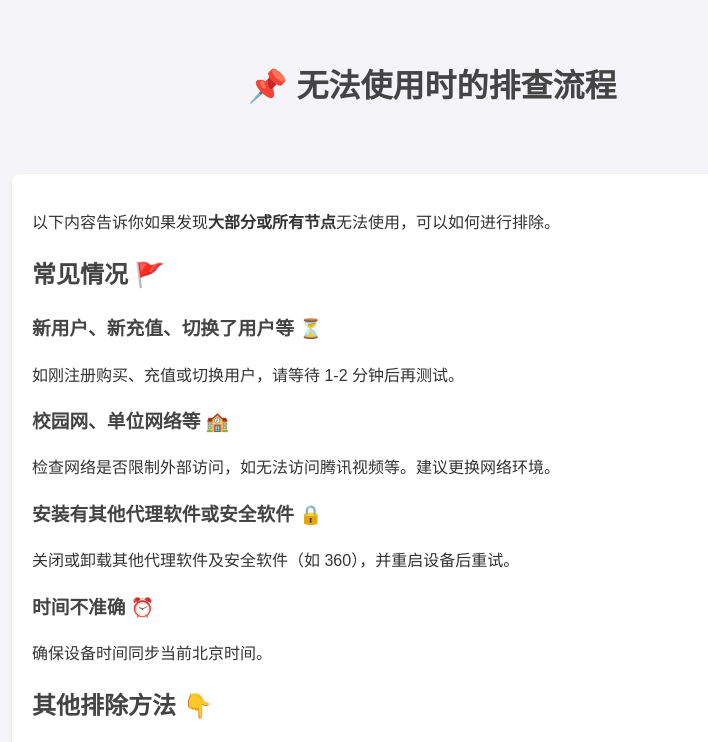
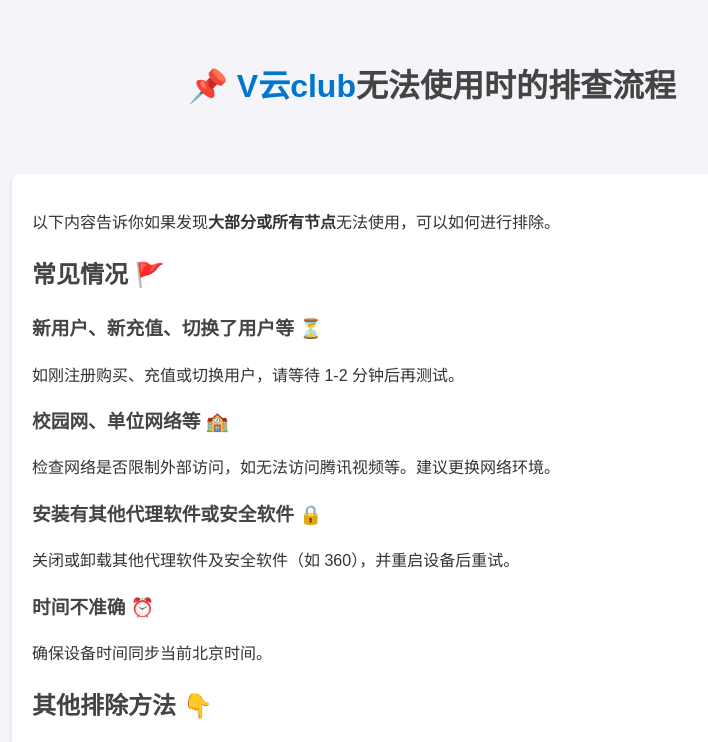
Before and after one commit to vvvcloud/zichazhinan, a plain HTML site: page index.html in a window 1280 px wide. Shown: the top 742 px of the page, without its empty margins (208-916 px from the left). Drawn offline with Linux system fonts and the light colour scheme.

Commit message:
Update index.html

```diff
--- a/index.html
+++ b/index.html
@@ -3,7 +3,7 @@
 <head>
     <meta charset="UTF-8">
     <meta name="viewport" content="width=device-width, initial-scale=1.0">
-    <title><a href="https://666v.xyz/" target="_blank">V云club</a>无法使用时的排查流程</title>
+    <title>无法使用时的排查流程</title>
     <style>
         body {
             font-family: Arial, sans-serif;
@@ -88,7 +88,7 @@
 </head>
 <body>
     <header>
-        <h1>📌 无法使用时的排查流程</h1>
+        <h1>📌 <a href="https://666v.xyz/" target="_blank">V云club</a>无法使用时的排查流程</h1>
     </header>
 
     <div class="content">
```
